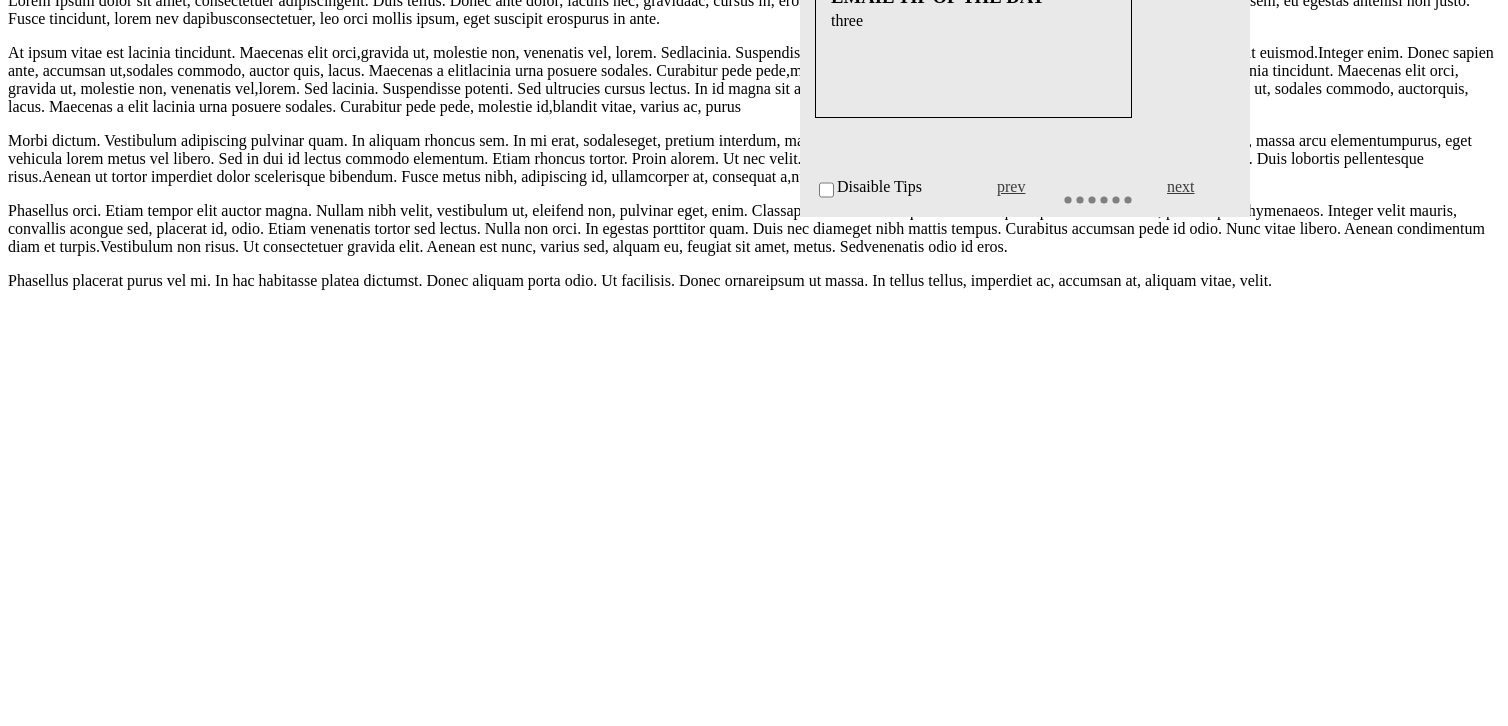
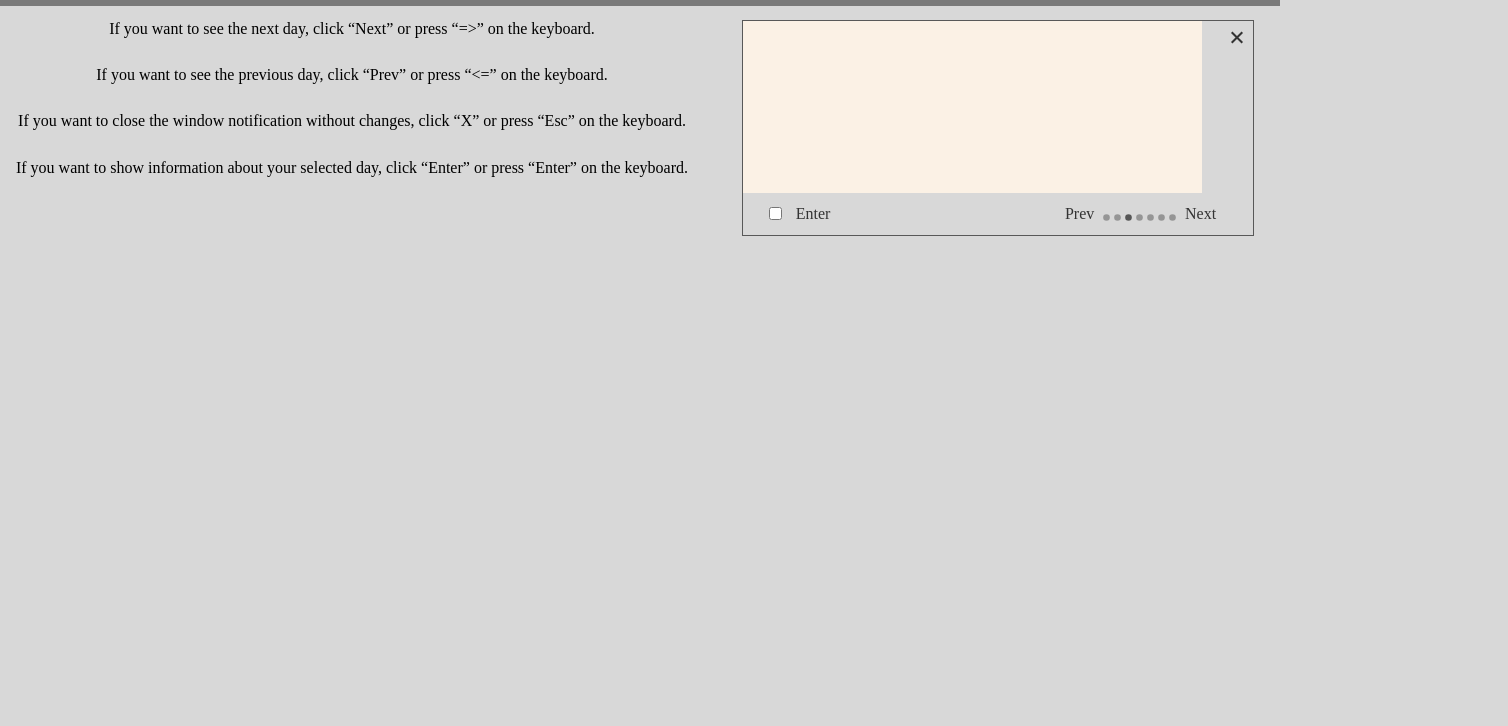
Before and after one commit to IharTsykala/my-first-work-with-DOM-April-2018, a plain HTML site: page index.html in a window 1280 px wide. Shown: the part 74-800 px from the top of the page, 1508 px wide, since content can reach past the window. Drawn offline with Linux system fonts and the light colour scheme.

Commit message:
fix: remade html and css files under flex-box

```diff
--- a/css/style.css
+++ b/css/style.css
@@ -1,137 +1,157 @@
 * {
-    width: 1500px;
-    background-color: rgb(255, 255, 255);
+  margin: 0;
+  padding: 0;
+  box-sizing: border-box;
 }
 
-.conteiner {
-    z-index: 0;
+body {
+  width: 100%;
+  height: 100%;
+  background: #d8d8d8;
+  display: flex;
+  flex-direction: column;
+}
+
+.header {
+  height: 10%;
+  background-color: #7a7a7a;
+  display: flex;
+  justify-content: center;
+  align-items: center;
+  color: rgb(251, 241, 229);
+}
+
+.main {
   position: relative;
+  display: flex;
+  flex-direction: row;
+  flex-wrap: wrap;
+  height: 90%;
 }
-.box {
-    width: 450px;
-    max-height: 250px;
-    background-color: rgb(233, 233, 233);
-    z-index: 200;
-    position: fixed;
-    display: absolute;
-    top: 30px;
-    right: 30px;
+
+.main__description {
+  width: 55%;
+  display: flex;
+  flex-direction: column;
 }
-.close  {
 
-   position: fixed;
-   right: 32px;
-    top: 32px;
-    width: 32px;
-    height: 32px;
+.main__description p {
+  display: flex;
+  justify-content: center;
+  margin: 2% 0;
+}
+
+.main__show-current-day {
+  width: 40%;
+  display: flex;
+  flex-direction: column;
+}
+
+.notification-container {
+  position: absolute;
+  width: 40%;
+  height: 30%;
+  top: 2%;
+  right: 2%;
+  border: 1px solid #585858;
+  display: flex;
+  flex-wrap: wrap;
+  z-index: 10;
+}
+
+.notification-container__slides {
+  background-color: rgb(251, 241, 229);
+  display: flex;
+  flex-basis: 90%;
+  height: 80%;
+  justify-content: center;
+}
+
+.notification-container__close {
+  position: relative;
+  display: flex;
+  z-index: 20;
+  flex-basis: 10%;
+  height: 80%;
+}
+.notification-container__close span:hover {
   opacity: 0.3;
-    background-color:rgb(233, 233, 233);
 }
-.close:hover {
-    opacity: 1;
-    }
-.close:before, .close:after {
+.notification-container__close span:before,
+.notification-container__close span:after {
   position: absolute;
-    left: 5px;
-    top: 15px;
-    content: ' ';
-    height: 20px;
+  right: 30%;
+  top: 5%;
+  content: " ";
+  height: 15px;
   width: 2px;
   background-color: #333;
 }
-.close:before {
+.notification-container__close span:before {
   transform: rotate(45deg);
 }
-.close:after {
+.notification-container__close span:after {
   transform: rotate(-45deg);
 }
-.slides {
-    width: 300px;
-    height: 150px;
-    display: block;
-    border: 1px solid black;
-    padding-left: 15px;
-    margin-left: 15px;
-    margin-top: 10px;
-    background-color:rgb(233, 233, 233);
+
+.notification-container__control-container {
+  display: flex;
+  position: relative;
+  height: 20%;
+  flex-basis: 100%;
+  flex-direction: row;
+  padding: 0 5%;
+  align-items: center;
 }
-.head_slides {
-    width: 300px;
-    height: 0;
-    margin-bottom: 10px;
-    background-color:rgb(233, 233, 233);
+
+.notification-container label {
+  margin-left: 3%;
+  color: #333;
 }
-.text_slides {
-    background-color:rgb(233, 233, 233);
-    width: 290px;
-    height: 100px;
-    margin-right: 10px;
-    padding-top: 10px;
+
+.notification-container__navigation {
+  position: absolute;
+  right: 10%;
+  display: flex;
+  flex-direction: row;
 }
-div.control {
-    background-color:rgb(233, 233, 233);
-    display: inline-block;
-    max-width: 435px;
-    max-height: 100px;
-    padding-top: 60px;
-    padding-bottom: 15px;
-    padding-left: 15px;
+
+.notification-container__quick-navigation {
+  display: flex;
+  flex-direction: row;
+  align-items: flex-end;
+  margin: 0 5%;
 }
-input {
-    width: 15px;
-    height: 18px;
-    padding-left: 20px;
-    float: left;
-    background-color:rgb(233, 233, 233);
-}
-label {
-    display: inline-block;
-    float: left;
-    width: 90px;
-    height: 18px;
-    background-color:rgb(233, 233, 233);
-}
-.navigation {
-    background-color:rgb(233, 233, 233);
-    display: inline;
-    float: left;
-    width: 250px;
-    max-height: 18px;
-    margin-left: 70px;
-}
-.navdots {
-    background-color:rgb(233, 233, 233);
-    display: inline;
-    float: left;
-    width: 75px;
-    padding-left: 10px;
-}
-.dots {
-    display: inline;
-    float: left;
-    width: 12px;
-    height: 12px;
-    background-color: rgb(59, 59, 59);
+
+.notification-container__dots {
+  display: flex;
+  width: 11px;
+  height: 11px;
+  background-color: rgb(105, 105, 105);
   border-radius: 100%;
   opacity: 0.6;
   -webkit-transition: all 0.2s ease-in-out 0s;
   transition: all 0.2s ease-in-out 0s;
   -webkit-transform: scale(0.6);
   transform: scale(0.6);
+}
 
+.active {
+  background-color: rgb(0, 0, 0);
 }
-.prev {
-    background-color:rgb(233, 233, 233);
-    display: inline;
-    float: left;
-    width: 55px;
-    color:  rgb(59, 59, 59);
+
+.notification-container__dots:hover {
+  opacity: 0.1;
 }
-.next {
-    background-color:rgb(233, 233, 233);
-    display: inline;
-    float: left;
-    width: 55px;
-    padding-left: 30px;
-    color:  rgb(59, 59, 59);
+
+.notification-container__prev,
+.notification-container__next {
+  text-decoration: none;
+  color: #333;
 }
+
+.notification-container label:hover,
+.notification-container__prev:hover,
+.notification-container__next:hover {
+  opacity: 0.3;
+}
--- a/index.html
+++ b/index.html
@@ -1,60 +1,104 @@
 <html lang="en">
   <head>
-    <meta charset="UTF-8">
-    <meta name="viewport" content="width=device-width, initial-scale=1.0">
-    <meta http-equiv="X-UA-Compatible" content="ie=edge">
+    <meta charset="UTF-8" />
+    <meta name="viewport" content="width=device-width, initial-scale=1.0" />
+    <meta http-equiv="X-UA-Compatible" content="ie=edge" />
     <title>Core jam DOM</title>
-    <link rel="stylesheet" href="css\style.css">
-    <link href ="css/font-awesome.min.css" rel="stylesheet" />
+    <link rel="stylesheet" href="css\style.css" />
+    <link href="css/font-awesome.min.css" rel="stylesheet" />
   </head>
   <body>
-    <main class="conteiner">
-
-    <div >
-        <h1>Lorem Ipsum</h1>
-        <p>Lorem Ipsum dolor sit amet, consectetuer adipiscingelit. Duis tellus. Donec ante dolor, iaculis nec, gravidaac, cursus in, eros. Mauris vestibulum, felis et egestasullamcorper, purus nibh vehicula sem, eu egestas antenisl non justo. Fusce tincidunt, lorem nev dapibusconsectetuer, leo orci mollis ipsum, eget suscipit erospurus in ante.</p>
-        <p>At ipsum vitae est lacinia tincidunt. Maecenas elit orci,gravida ut, molestie non, venenatis vel, lorem. Sedlacinia. Suspendisse potenti. Sed ultricies cursuslectus. In id magna sit amet nibh suspicit euismod.Integer enim. Donec sapien ante, accumsan ut,sodales commodo, auctor quis, lacus. Maecenas a elitlacinia urna posuere sodales. Curabitur pede pede,molestie id, blandit vitae, varius ac, purus. Mauris atipsum vitae est lacinia tincidunt. Maecenas elit orci, gravida ut, molestie non, venenatis vel,lorem. Sed lacinia. Suspendisse potenti. Sed ultrucies cursus lectus. In id magna sit amet nibhsuspicit euismod. Integer enim. Donec sapien ante, accumsan ut, sodales commodo, auctorquis, lacus. Maecenas a elit lacinia urna posuere sodales. Curabitur pede pede, molestie id,blandit vitae, varius ac, purus</p>
-        <p>Morbi dictum. Vestibulum adipiscing pulvinar quam. In aliquam rhoncus sem. In mi erat, sodaleseget, pretium interdum, malesuada ac, augue. Aliquam sollicitudin, massa ut vestibulum posuere, massa arcu elementumpurus, eget vehicula lorem metus vel libero. Sed in dui id lectus commodo elementum. Etiam rhoncus tortor. Proin alorem. Ut nec velit. Quisque varius. Proin nonummy justo dictum sapien tincidunt iaculis. Duis lobortis pellentesque risus.Aenean ut tortor imperdiet dolor scelerisque bibendum. Fusce metus nibh, adipiscing id, ullamcorper at, consequat a,nulla.</p>
-        <p>Phasellus orci. Etiam tempor elit auctor magna. Nullam nibh velit, vestibulum ut, eleifend non, pulvinar eget, enim. Classaptent taciti sociosqu ad litora torquent per conubia nostra, per inceptos hymenaeos. Integer velit mauris, convallis acongue sed, placerat id, odio. Etiam venenatis tortor sed lectus. Nulla non orci. In egestas porttitor quam. Duis nec diameget nibh mattis tempus. Curabitus accumsan pede id odio. Nunc vitae libero. Aenean condimentum diam et turpis.Vestibulum non risus. Ut consectetuer gravida elit. Aenean est nunc, varius sed, alquam eu, feugiat sit amet, metus. Sedvenenatis odio id eros.</p>
-        <p>Phasellus placerat purus vel mi. In hac habitasse platea dictumst. Donec aliquam porta odio. Ut facilisis. Donec ornareipsum ut massa. In tellus tellus, imperdiet ac, accumsan at, aliquam vitae, velit.</p>
+    <header class="header">
+      <h1>Static data base for days of the week</h1>
+    </header>
+    <main class="main">
+      <div class="main__description">
+        <p class="main__description__next">
+          If you want to see the next day, click “Next” or press “=>” on the
+          keyboard.
+        </p>
+        <p class="main__description__prev">
+          If you want to see the previous day, click “Prev” or press “<=” on the
+          keyboard.
+        </p>
+        <p class="main__description__esc">
+          If you want to close the window notification without changes, click
+          “X” or press “Esc” on the keyboard.
+        </p>
+        <p class="main__description__enter">
+          If you want to show information about your selected day, click “Enter”
+          or press “Enter” on the keyboard.
+        </p>
       </div>
-
-    <div  id="notification_container" class="box">
-
-        <span id="closeButton" class="close"></span>
-
-        <div class="slides fade email-tip">
-            <h3 class="head_slides">EMAIL TIP OF THE DAY</h3>
-            <p id='tip' class="text_slides"></p>
+      <div class="main__show-current-day">
+        <p></p>
       </div>
-
-        <div class="control">
-
-
-                <input type="checkbox" name="checkbox" id="checkbox_id" value="value">
-                <label for="checkbox_id">Disaible Tips</label>
-
-
-            <div class="navigation">
-                <a class="prev arrow" href="#" onclick="plusIndex(-1)">prev</a>
-                <ul id="navdots" class="navdots" style="text-align:centr;">
-                    <span class="dots" onclick="currentSlide(1)"></span>
-                    <span class="dots" onclick="currentSlide(2)"></span>
-                    <span class="dots active" onclick="currentSlide(3)"></span>
-                    <span class="dots" onclick="currentSlide(4)"></span>
-                    <span class="dots" onclick="currentSlide(5)"></span>
-                    <span class="dots" onclick="currentSlide(6)"></span>
+      <div id="notificationContainer" class="notification-container">
+        <div class="notification-container__slides">
+          <h3 class="notification-container__head-slides"></h3>
+          <p id="textSlides" class="notification-container__text-slides"></p>
+        </div>
+        <div class="notification-container__close">
+          <span id="closeNotification"></span>
+        </div>
+        <div class="notification-container__control-container">
+          <input
+            type="checkbox"
+            name="checkbox"
+            id="checkbox_id"
+            value="value"
+          />
+          <label for="checkbox_id">Enter</label>
+          <div class="notification-container__navigation">
+            <a
+              class="notification-container__prev"
+              href="#"
+              onclick="plusIndex(-1)"
+              >Prev</a
+            >
+            <ul
+              id="quickNavigation"
+              class="notification-container__quick-navigation"
+            >
+              <span
+                class="notification-container__dots"
+                onclick="currentSlide(1)"
+              ></span>
+              <span
+                class="notification-container__dots"
+                onclick="currentSlide(2)"
+              ></span>
+              <span
+                class="notification-container__dots active"
+                onclick="currentSlide(3)"
+              ></span>
+              <span
+                class="notification-container__dots"
+                onclick="currentSlide(4)"
+              ></span>
+              <span
+                class="notification-container__dots"
+                onclick="currentSlide(5)"
+              ></span>
+              <span
+                class="notification-container__dots"
+                onclick="currentSlide(6)"
+              ></span>
+              <span
+                class="notification-container__dots"
+                onclick="currentSlide(7)"
+              ></span>
             </ul>
-                <a class="next arrow" href="#" onclick="plusIndex(1)">next</a>
-
-
-
+            <a
+              class="notification-container__next"
+              href="#"
+              onclick="plusIndex(1)"
+              >Next</a
+            >
           </div>
-        <div>
         </div>
-
+      </div>
     </main>
-    <script src="script\script.js" charset="utf-8"></script>
+    <!-- <script src="script\script.js" charset="utf-8"></script> -->
   </body>
-
 </html>
```
Lines whose indentation alone changed are shown as unchanged.
